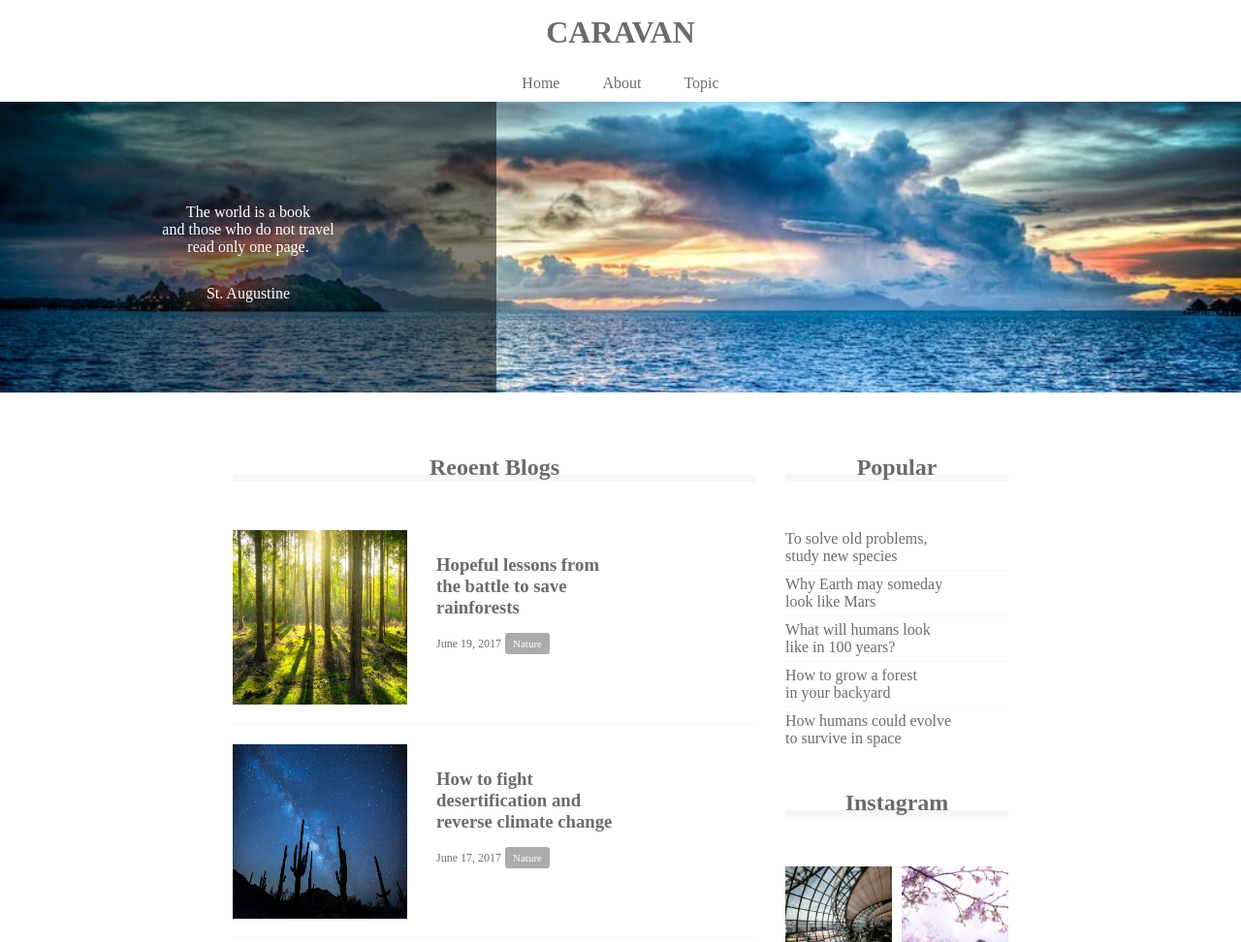
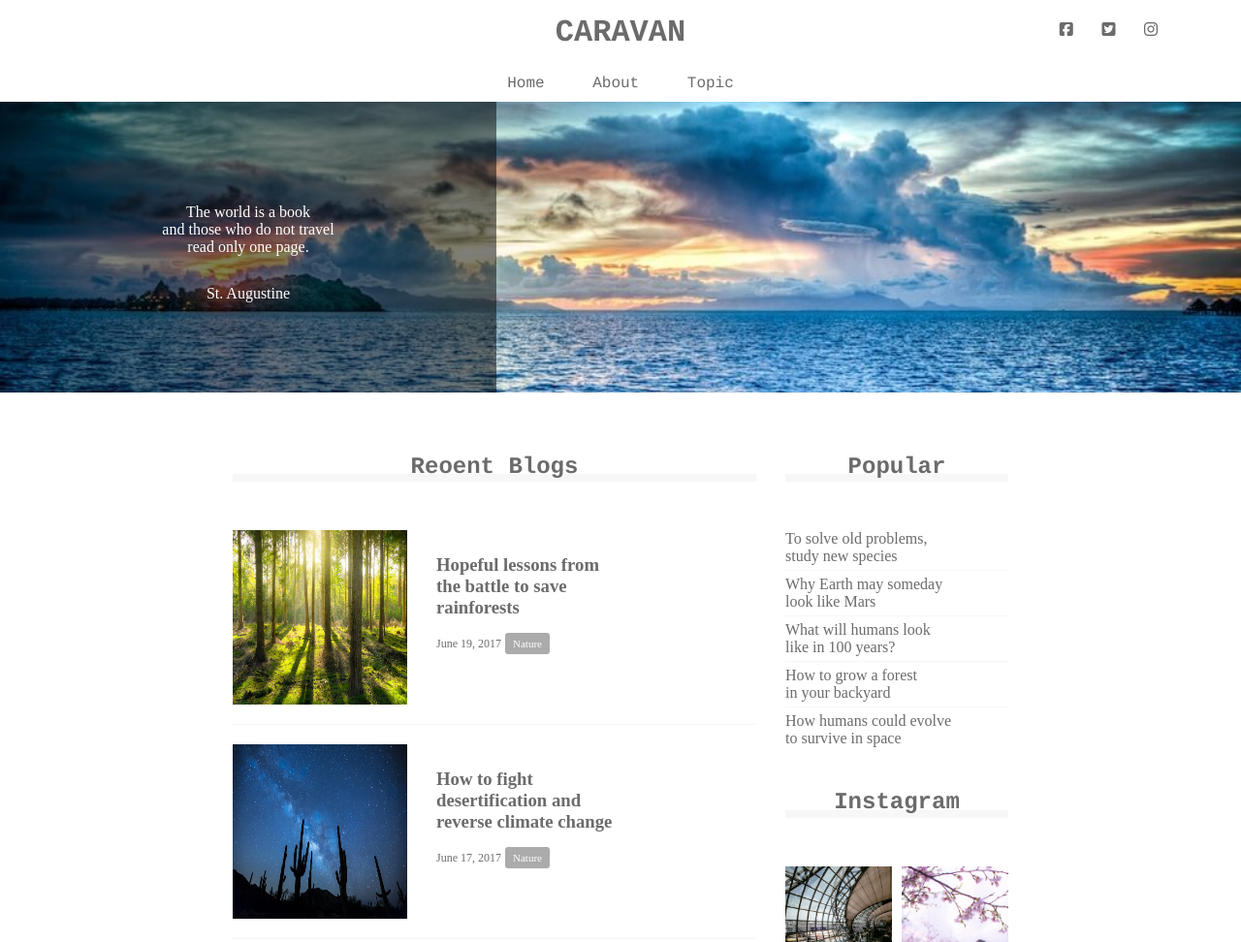
Before and after one commit to ryuya44361/caravan, a plain HTML site: page index.html in a window 1280 px wide. Shown: the top 972 px of the page at 97% size. Drawn offline with Linux system fonts and the light colour scheme.

Commit message:
[finish]1-9,9/8

```diff
--- a/index.html
+++ b/index.html
@@ -2,12 +2,12 @@
 <html lang="ja">
   <head>
     <meta charset="utf-8"/>
+    <script src="https://kit.fontawesome.com/3790ae3d05.js" crossorigin="anonymous"></script>
     <link rel="stylesheet" href="style.css"/>
 
     <title>CARAVAN</title>
 
   </head>
-
   <body>
 <header>
 
@@ -16,6 +16,12 @@
       CARAVAN
     </a>
   </h1>
+  <div class="social">
+     <i class="fab fa-facebook-square"></i>
+    <i class="fab fa-twitter-square"></i>
+    <i class="fab fa-instagram"></i>
+  </div>
+
 </header>
 
 <nav>
--- a/style.css
+++ b/style.css
@@ -9,11 +9,28 @@ a{
   text-decoration: none;
 }
 
+header,nav,h2,main-visual,footer{
+  font-family: Chalkduster, "Bradley Hand", Courier, "Segoe Print", sans-serif;
+}
+
 header{
   width: 90%;
   padding: 15px 0;
   margin: 0 auto;
   text-align: center;
+  position: relative;
+
+}
+
+.social{
+  position: absolute;
+  top: 22px;
+  right: 22px;
+}
+
+.social i {
+  display: inline-block;
+  margin-left: 20px;
 
 }
 
```
